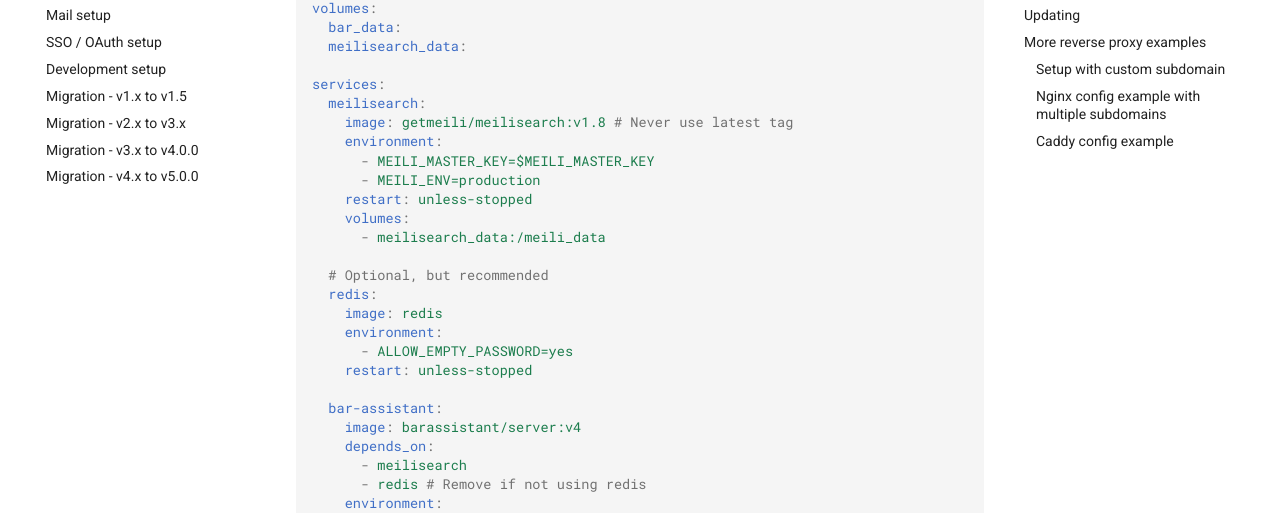
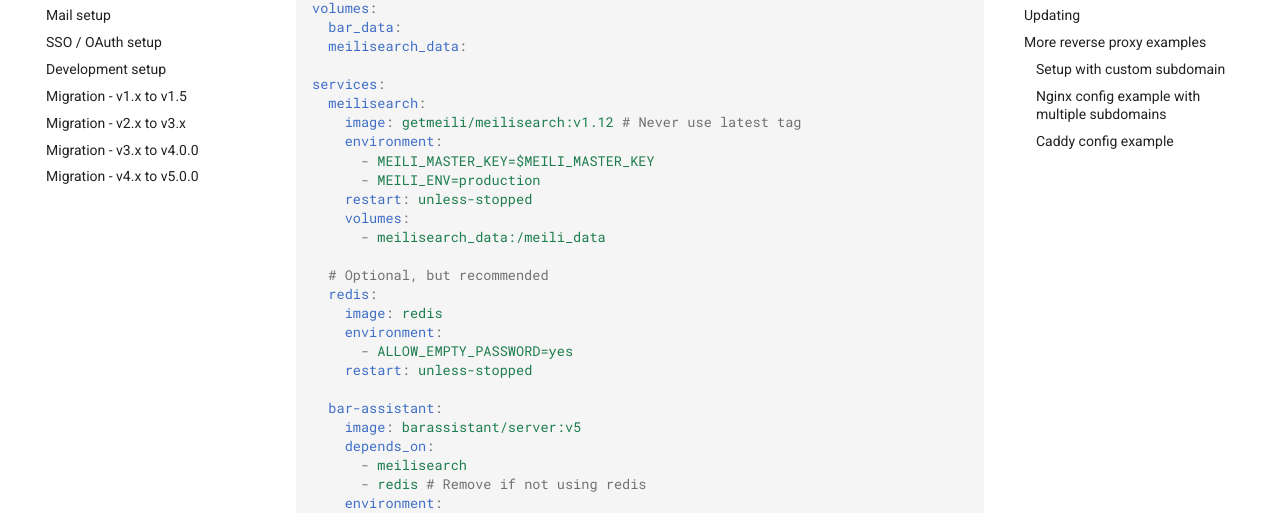
Before and after one commit to bar-assistant/docs, an MkDocs documentation site: the page built from docs/setup/index.md, in a window 1280 px wide and 900 px high, scrolled down 1547 px. Shown: the part 147-660 px from the top of the window. Built offline with MkDocs 1.6.1 and Material for MkDocs 9.7.7, drawn with Linux system fonts in a browser that asks for light colours; comment, search, counter and statistics services are not loaded.

Commit message:
Bump versions

```diff
--- a/docs/setup/index.md
+++ b/docs/setup/index.md
@@ -69,7 +69,7 @@
 
 services:
   meilisearch:
-    image: getmeili/meilisearch:v1.8 # Never use latest tag
+    image: getmeili/meilisearch:v1.12 # Never use latest tag
     environment:
       - MEILI_MASTER_KEY=$MEILI_MASTER_KEY
       - MEILI_ENV=production
@@ -85,7 +85,7 @@
     restart: unless-stopped
 
   bar-assistant:
-    image: barassistant/server:v4
+    image: barassistant/server:v5
     depends_on:
       - meilisearch
       - redis # Remove if not using redis
```
